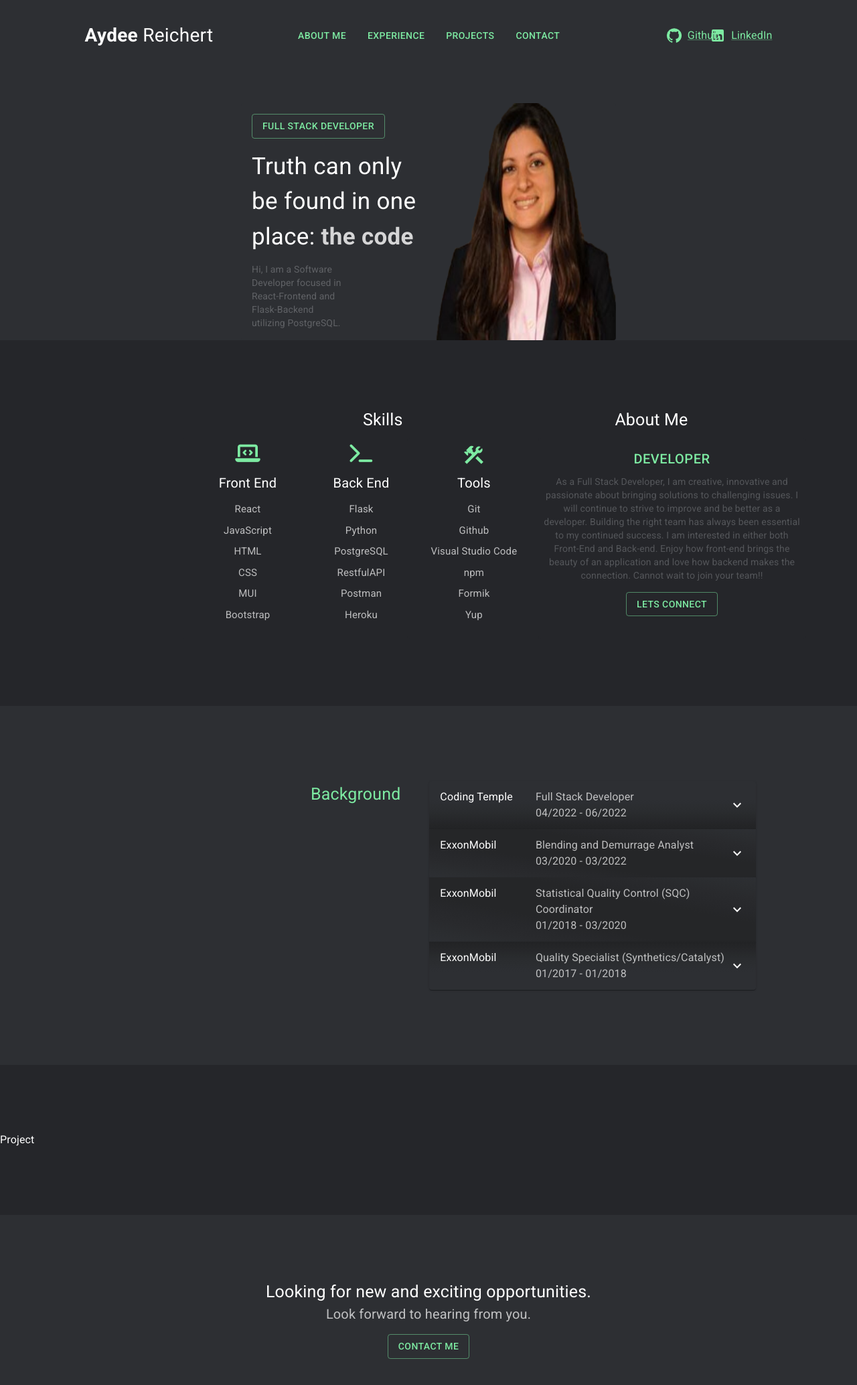
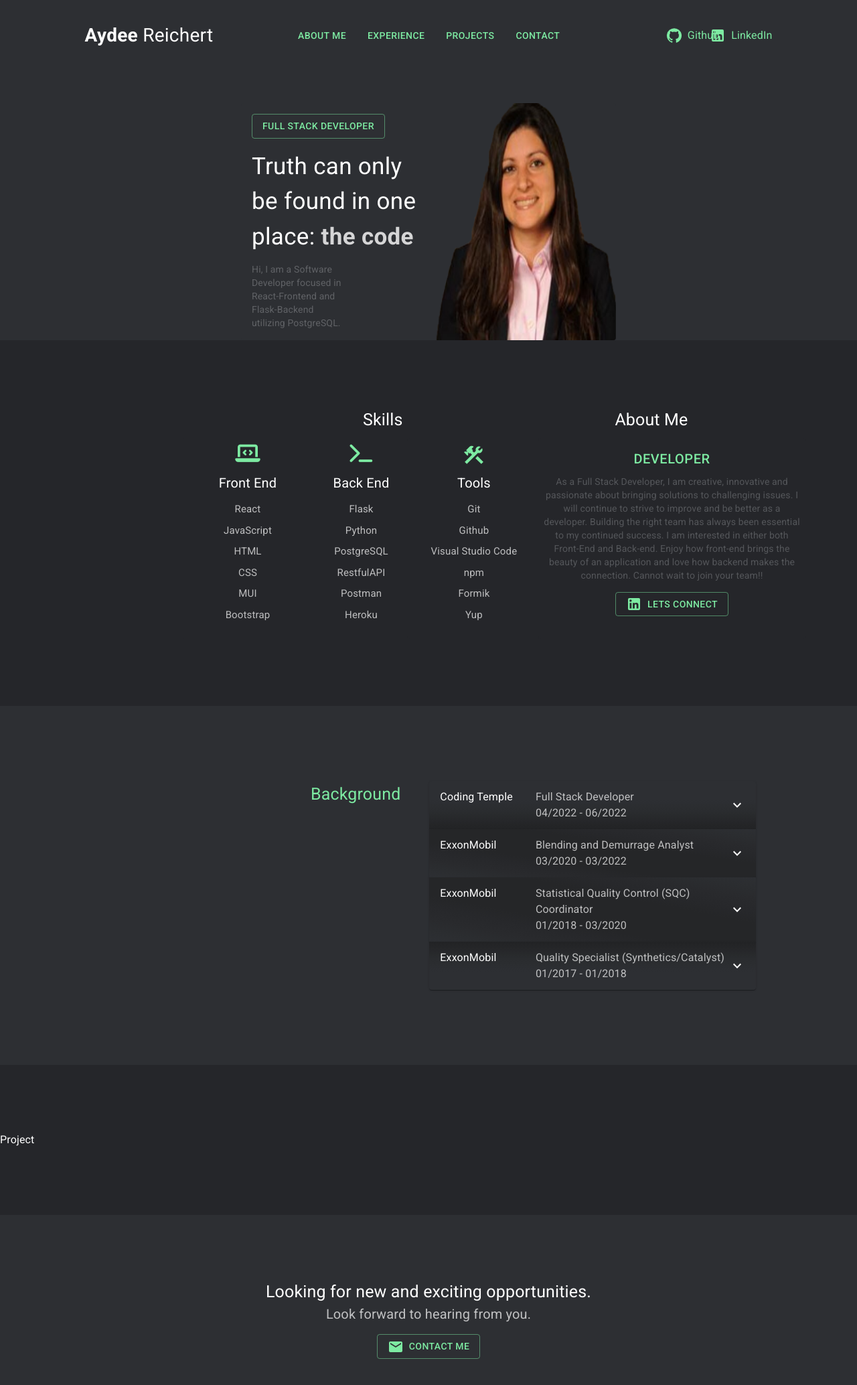
Before and after one commit to ReichertA2/Portfolio, a React (Create React App) app: page / in a window 1280 px wide. Shown: the top 2068 px of the page at 67% size. Built offline with nearby package versions, Linux system fonts and the light colour scheme.

Commit message:
added functionality to connect button

```diff
--- a/src/components/AboutMe.js
+++ b/src/components/AboutMe.js
@@ -5,6 +5,7 @@ import Grid from "@mui/material/Grid";
 import Paper from "@mui/material/Paper";
 import Box from "@mui/material/Box";
 import ConstructionOutlinedIcon from "@mui/icons-material/ConstructionOutlined";
+import LinkedInIcon from '@mui/icons-material/LinkedIn';
 
 
 
@@ -109,9 +110,9 @@ export default function AboutMe() {
                   of an application and love how backend makes the connection.
                   Cannot wait to join your team!!
                 </p>
-                <a href="mailto:aydee0112@yahoo.com"><Button style={{ marginTop:15 }} variant="outlined">
+                <Button style={{ marginTop:15 }} variant="outlined"><LinkedInIcon sx={{marginRight:"0.5rem"}}/>
                   Lets Connect
-                </Button></a>
+                </Button>
               </div>
             </section>
           </Item>
--- a/src/components/Contact.js
+++ b/src/components/Contact.js
@@ -1,13 +1,15 @@
 import React from 'react'
 import Button from '@mui/material/Button'
 import Box from "@mui/material/Box";
+import EmailIcon from '@mui/icons-material/Email';
 
 export default function Contact() {
   return (
     <section style={{background: '#2D2F33', textAlign: 'center', marginTop: 100}}>
         <h1 id="contact"  className='mt-24' style={{ fontSize:25, display: 'inline-block'}}>Looking for new and exciting opportunities.</h1>
         <h1 style={{ fontSize:20, color:'rgba(255, 255, 255, 0.7)'}}>Look forward to hearing from you.</h1>
-        <a href="mailto:aydee0112@yahoo.com"><Button style={{marginTop:15, marginBottom: 100}} variant='outlined'>Contact Me</Button>
+        <a href="mailto:aydee0112@yahoo.com"><Button style={{marginTop:15, marginBottom: 100}} variant='outlined'> <EmailIcon sx={{marginRight:"0.5rem"}}/>Contact Me</Button>
+
         </a>
 
 
--- a/src/components/NavBar.js
+++ b/src/components/NavBar.js
@@ -94,12 +94,12 @@ function SwipeableEdgeDrawer(props) {
           Contact
           </a>
         </div>
-        <Link sx={{ marginRight: "-11%" }} href="https://github.com/ReichertA2">
+        <Link sx={{ marginRight: "-11%", textDecoration:'none' }} href="https://github.com/ReichertA2">
           <GitHubIcon sx={{marginRight:"0.5rem"}} />
           Github
         </Link>
 
-        <Link href="https://www.linkedin.com/in/aydee-reichert">
+        <Link style={{textDecoration:'none'}}href="https://www.linkedin.com/in/aydee-reichert">
           <LinkedInIcon sx={{marginRight:"0.5rem"}}  />
           LinkedIn
         </Link>
```
